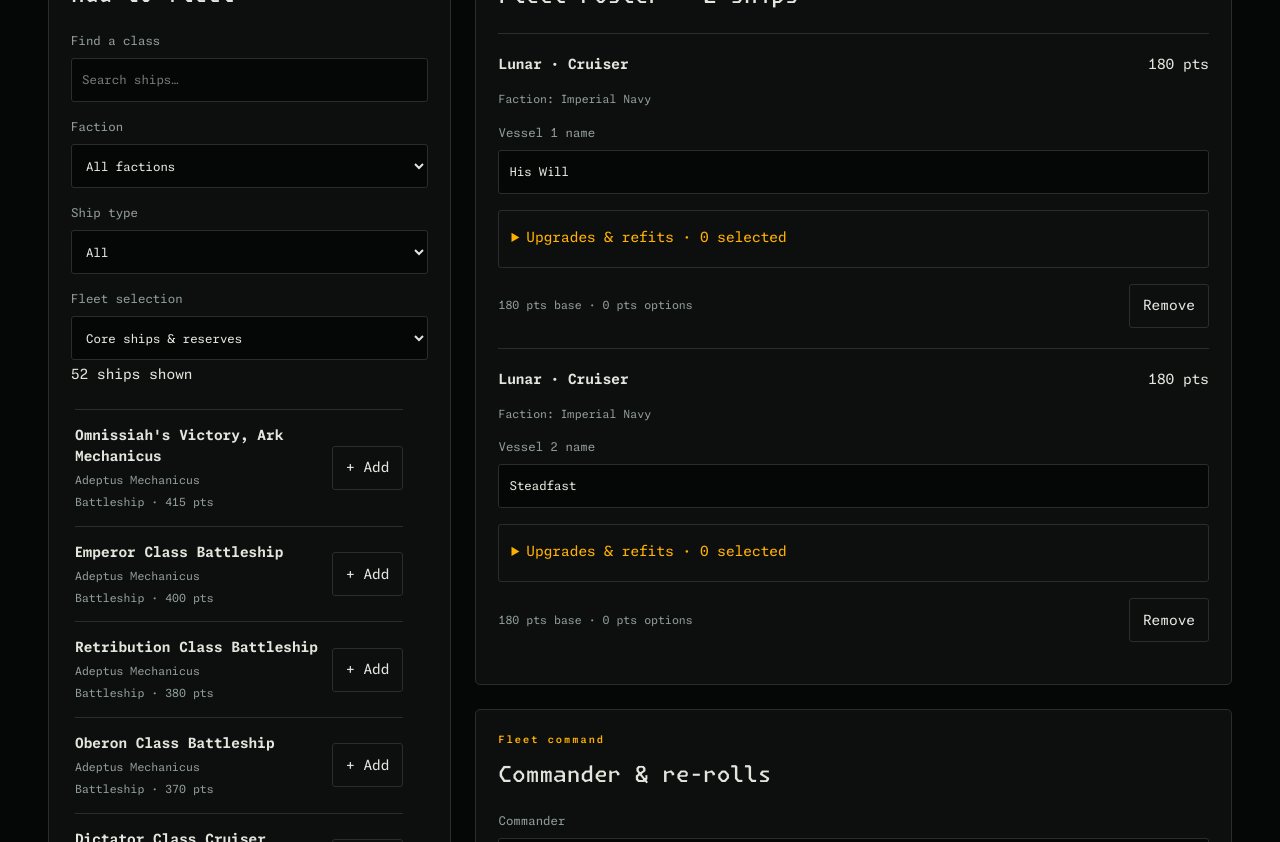
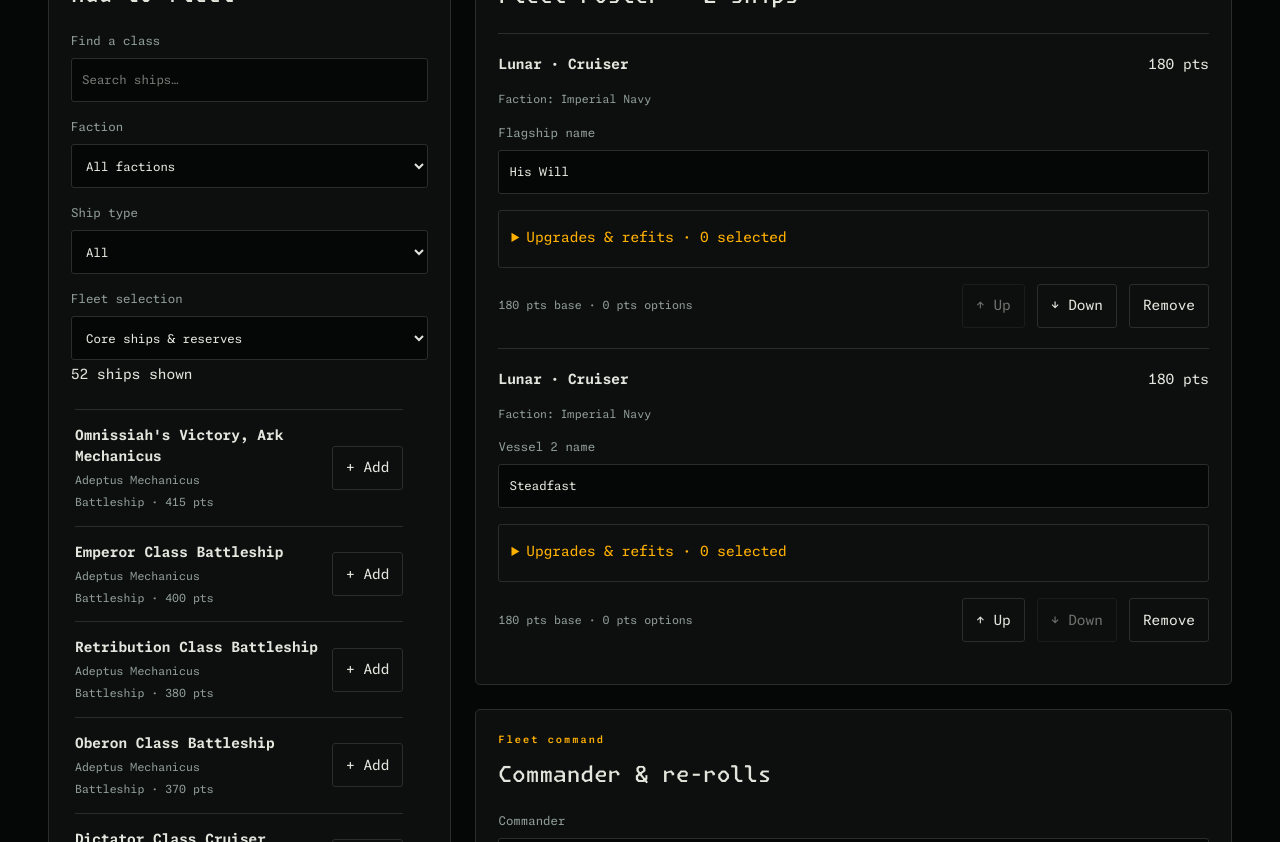
Before and after one commit to ROTBOW/bfg_sheets, a Next.js app: page /fleet-creator in a window 1280 px wide. Shown: the part 680-1522 px from the top of the page. Built offline with nearby package versions, Linux system fonts and the light colour scheme.

Commit message:
added option to move ships up and down in the fleet creator

```diff
--- a/app/fleet-creator/fleet-builder.css
+++ b/app/fleet-creator/fleet-builder.css
@@ -24,9 +24,14 @@
     min-height: 44px;
 }
 
-.fleet-builder button:hover {
+.fleet-builder button:hover:not(:disabled) {
     border-color: var(--accent);
     color: var(--accent);
+}
+
+.fleet-builder button:disabled {
+    opacity: 0.45;
+    cursor: not-allowed;
 }
 
 .fleet-builder label {
--- a/components/FleetRoster.js
+++ b/components/FleetRoster.js
@@ -12,6 +12,18 @@
             ships: fleet.ships.filter((ship) => ship.id !== id),
             flagshipId: fleet.flagshipId === id ? "" : fleet.flagshipId,
         });
+    };
+
+    const moveShip = (index, direction) => {
+        const nextIndex = index + direction;
+
+        if (nextIndex < 0 || nextIndex >= fleet.ships.length) return;
+
+        const ships = [...fleet.ships];
+        const [vessel] = ships.splice(index, 1);
+        ships.splice(nextIndex, 0, vessel);
+
+        onChange({ ships });
     };
 
     return (
@@ -37,7 +49,12 @@
                             <small>Faction: {ship.faction}</small>
                             {ship.reserveSource && <small>Reserve · {ship.reserveSource} fleet list</small>}
                             <label>
-                                Vessel {index + 1} name
+                                {
+                                    (index === 0) ?
+                                    (`Flagship name`)
+                                    :
+                                    (`Vessel ${index + 1} name`)
+                                }
                                 <input
                                     value={vessel.name}
                                     maxLength={100}
@@ -62,6 +79,23 @@
                             />
                             <div className="builder-row">
                                 <small>{fleet.flagshipId === vessel.id && fleet.commander !== "none" ? "Commander aboard" : `${ship.points} pts base · ${getVesselPoints(ship, vessel) - ship.points} pts options`}</small>
+                                <div className="builder-row">
+                                    <button
+                                        type="button"
+                                        disabled={index === 0}
+                                        onClick={() => moveShip(index, -1)}
+                                        aria-label={`Move ${vessel.name || ship.name}, vessel ${index + 1}, up`}
+                                    >
+                                        ↑ Up
+                                    </button>
+                                    <button
+                                        type="button"
+                                        disabled={index === fleet.ships.length - 1}
+                                        onClick={() => moveShip(index, 1)}
+                                        aria-label={`Move ${vessel.name || ship.name}, vessel ${index + 1}, down`}
+                                    >
+                                        ↓ Down
+                                    </button>
                                     <button
                                         type="button"
                                         onClick={() => removeShip(vessel.id)}
@@ -69,6 +103,7 @@
                                     >
                                         Remove
                                     </button>
+                                </div>
                             </div>
                         </li>
                     );
```
Lines whose indentation alone changed are shown as unchanged.
